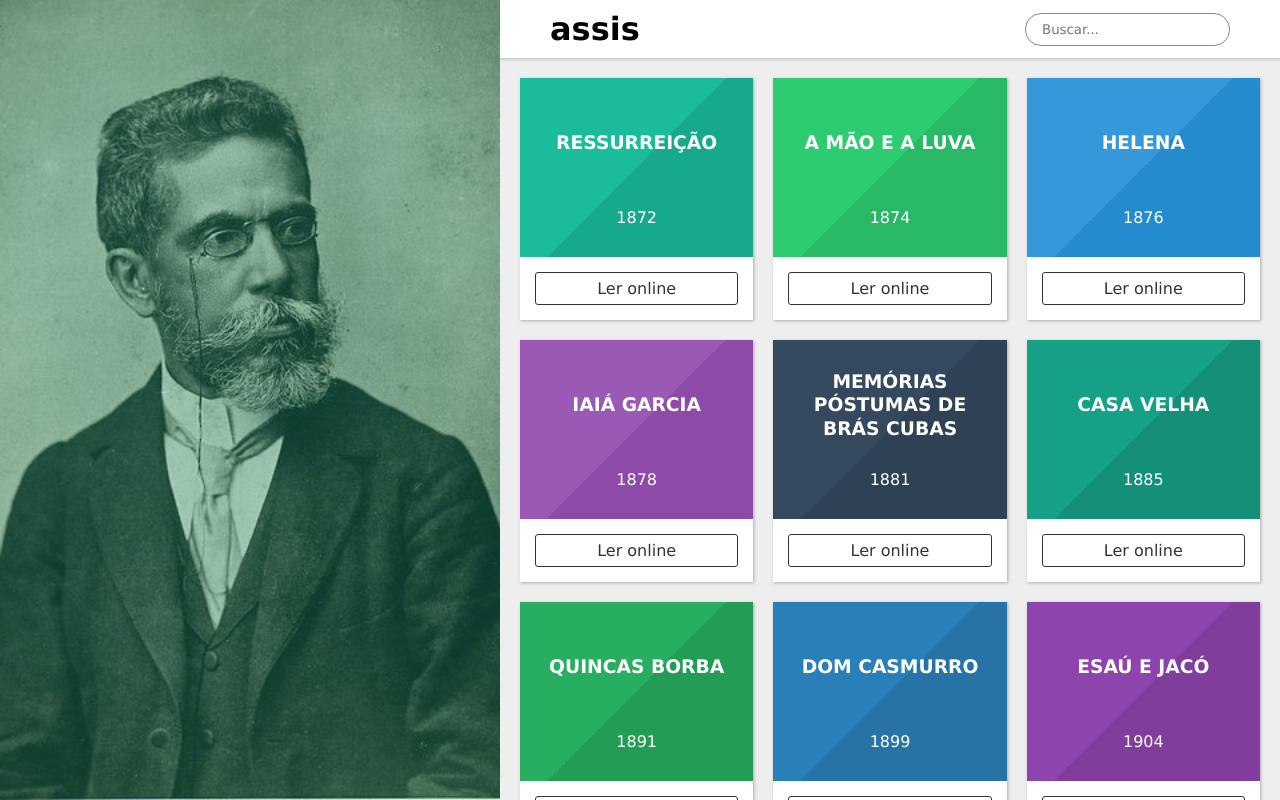
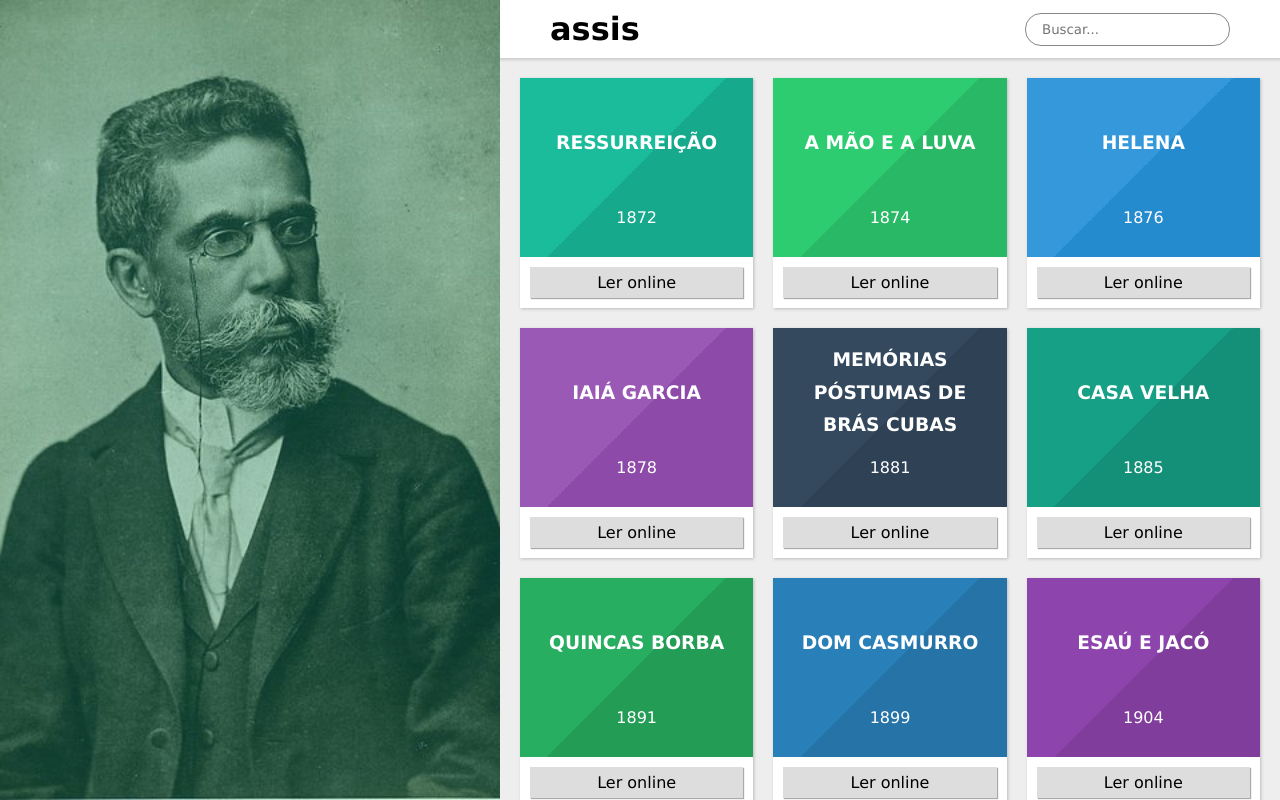
Before and after one commit to theuves-projects/assis, a React (Create React App) app: page / in a window 1280 px wide. Built offline with nearby package versions, Linux system fonts and the light colour scheme.

Commit message:
chore: melhora estilos do card

```diff
--- a/src/components/card.tsx
+++ b/src/components/card.tsx
@@ -34,7 +34,7 @@ const CardStyled = styled.div`
   display: flex;
   flex-direction: column;
   text-align: center;
-  box-shadow: 1px 1px 3px 0 #aaa;
+  box-shadow: 1px 1px 3px 0 #bbb;
   background-color: white;
 `
 
@@ -44,12 +44,12 @@ const Main = styled.div<{color: string}>`
 `
 
 const Footer = styled.div`
-  padding: 15px;
+  padding: 10px;
 `
 
 const Title = styled.h3`
   text-transform: uppercase;
-  line-height: 1.25;
+  line-height: 1.75;
 `
 
 const TitleContainer = styled.div`
@@ -67,10 +67,10 @@ const Year = styled.p`
 const Button = styled.a`
   display: block;
   text-decoration: none;
-  color: #333;
   padding: 6px 0;
-  border: solid 1px #333;
-  border-radius: 3px;
+  color: black;
+  background-color: #ddd;
+  box-shadow: 1px 1px 1px 0 #aaa;
 `
 
 export default Card
```
